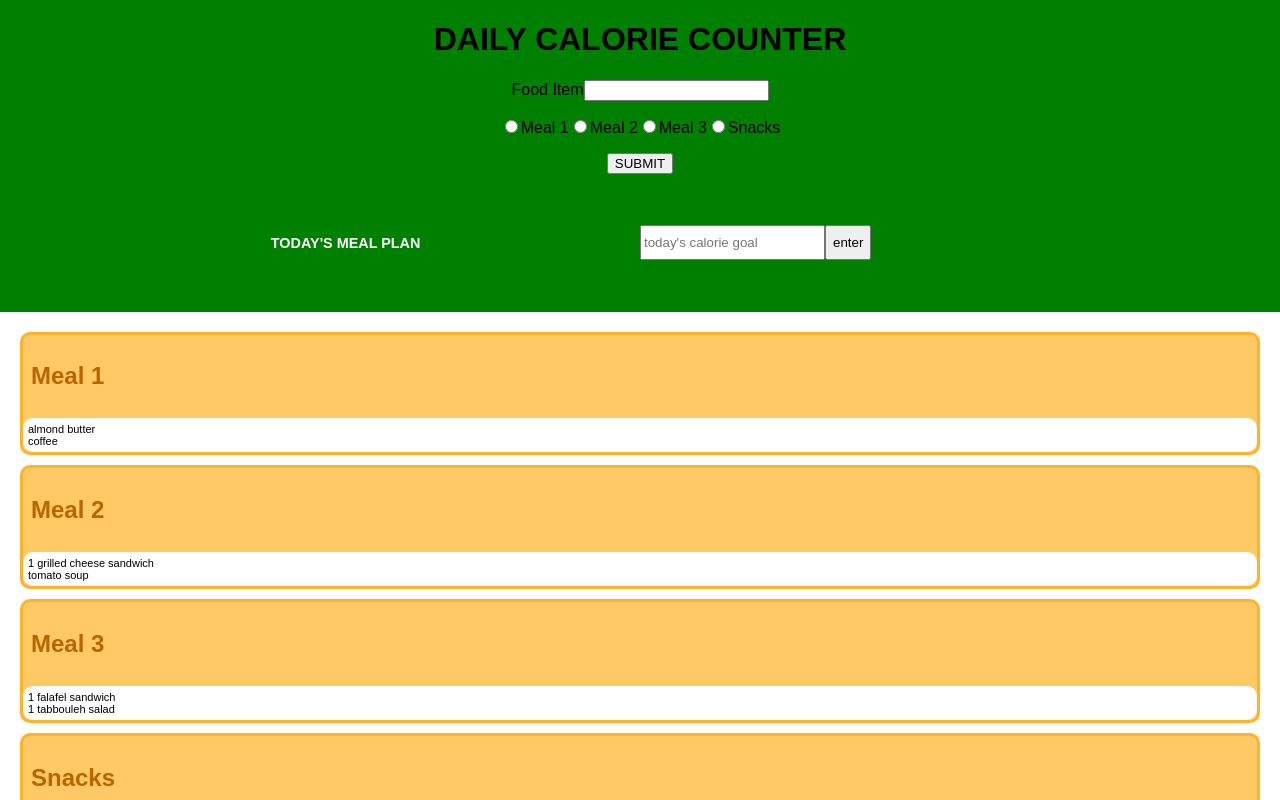
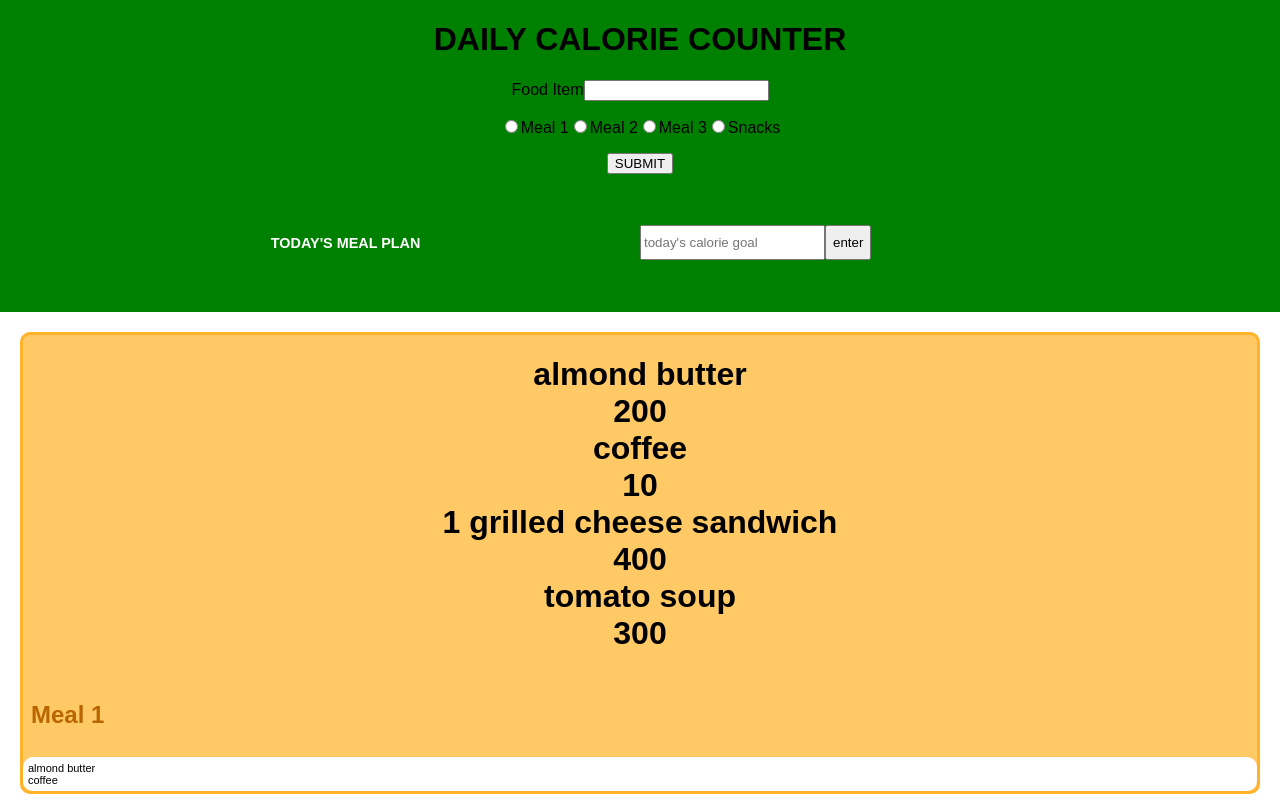
Before and after one commit to robertchrobak/final-project, a React (Create React App) app: page / in a window 1280 px wide. Shown: the top 800 px of the page. Built offline with nearby package versions, Linux system fonts and the light colour scheme.

Commit message:
GOT ARRAY FROM REDUCER TO SHOW UP ON PAGE USING A CALLBACK FN. WHAT UP

```diff
--- a/src/components/MealPlan.js
+++ b/src/components/MealPlan.js
@@ -1,10 +1,21 @@
 import React, {Component} from 'react';
+import { connect } from 'react-redux';
 
 class MealPlan extends Component {
   render() {
+
+
+    const testingSomethingGood = this.props.foodItems.map((tempThing, index) =>
+    <div>
+      <div>{tempThing.food}</div>
+      <div>{tempThing.calories}</div>
+    </div>
+  );
+
     return (
       <div className="MealPlan">
         <div className="Meal">
+          <h1> {testingSomethingGood}</h1>
           <h2>Meal 1</h2>
           <ul>
             <li>almond butter</li>
@@ -35,4 +46,11 @@ class MealPlan extends Component {
   }
 }
 
-export default MealPlan;
+function mapStateToProps(state) {
+    return {
+        foodItems: state.foodItems
+    }
+}
+
+
+export default connect(mapStateToProps)(MealPlan);
--- a/src/reducers/index.js
+++ b/src/reducers/index.js
@@ -11,6 +11,12 @@ const INITIAL_STATE = {
 
 export default function(state = INITIAL_STATE, action) {
   switch (action.type) {
+    case "REGISTER":
+        const newFoodItems = state.foodItems.slice(0);
+        newFoodItems.push(action.foodSubmission);
+        return Object.assign({}, state, {
+          foodItems: newFoodItems
+        });
     case "REQUEST":
       return Object.assign({}, state, {
         foodItems: [],
```
